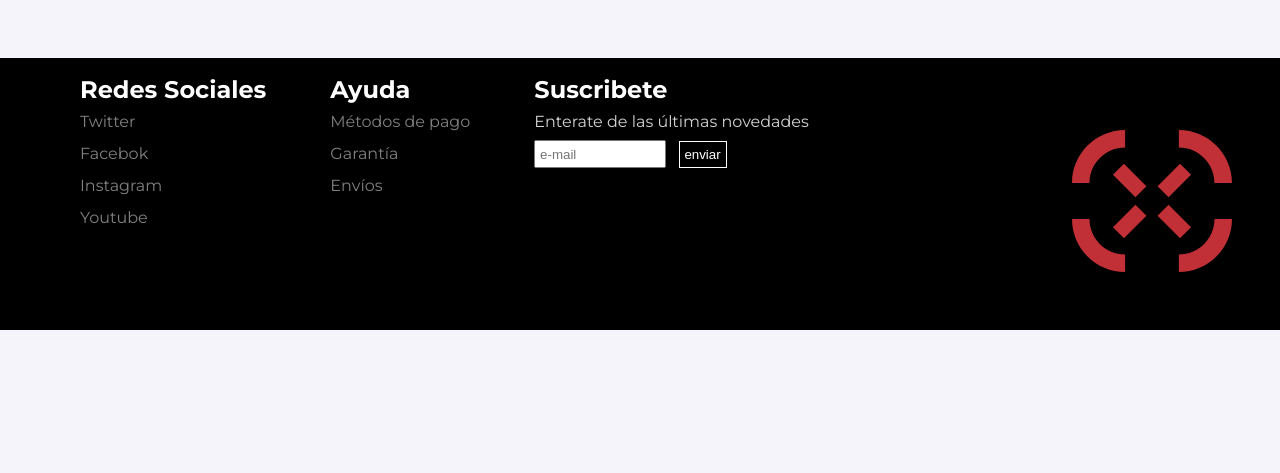
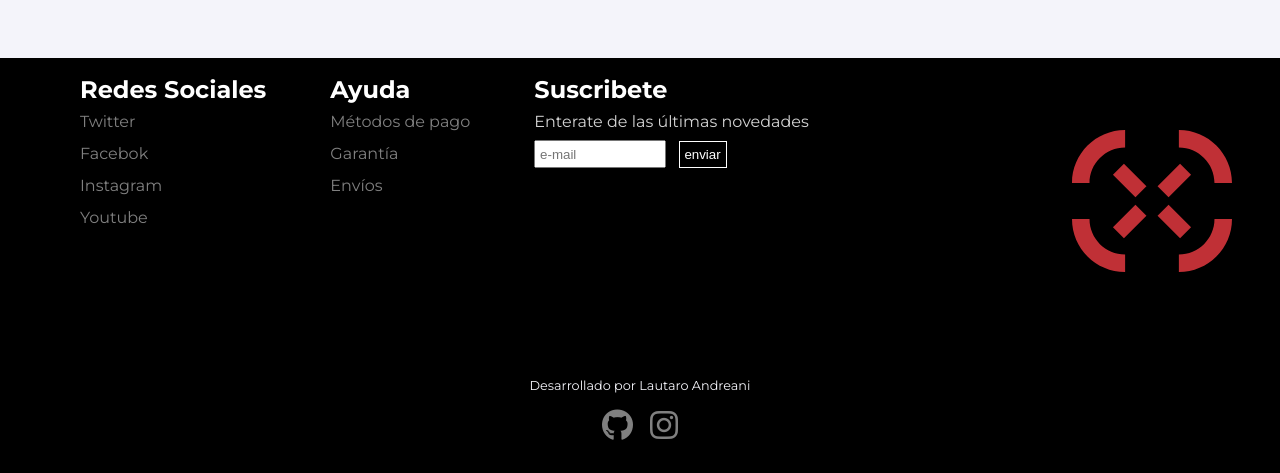
Before and after one commit to LautaAndreani/Dronenatic-web, a website: page conocenos.html in a window 1280 px wide. Shown: the part 1686-2159 px from the top of the page. Before the commit the page ends 2016 px from the top, so only its background shows below. Drawn offline with nearby package versions, Linux system fonts and the light colour scheme.

Commit message:
firma en todas las paginas

```diff
--- a/conocenos.html
+++ b/conocenos.html
@@ -111,6 +111,11 @@
 			<img src="img/logotipo.svg" alt="imagotipo-dronenatic">
 		</div>
 	</footer>
+	<div class="creador">
+		<p>Desarrollado por Lautaro Andreani</p>
+		<a href="https://github.com/LautaAndreani" target="_blank"><i class="fab fa-github fa-2x"></i></a>
+		<a href="https://instagram.com/lautandreani" target="_blank"><i class="fab fa-instagram fa-2x"></i></a>
+	</div>
 	<script src="https://unpkg.com/scrollreveal"></script>
 	<script src="main.js"></script>
 </body>
```
Also changed, not shown: contacto.html (+5 -0 lines), productos.html (+6 -4 lines), productos/dji-phantom-2.html (+5 -0 lines), productos/dji-phantom-4.html (+5 -0 lines), productos/dji_mavic_air2.html (+5 -0 lines), productos/dji_mavic_mini.html (+5 -0 lines), productos/hubsan_h501a.html (+5 -0 lines), productos/uvify_draco.html (+5 -0 lines), productos/yuneec_mantisg.html (+5 -0 lines), productos/yuneec_q500.html (+5 -0 lines), soporte.html (+5 -0 lines).
